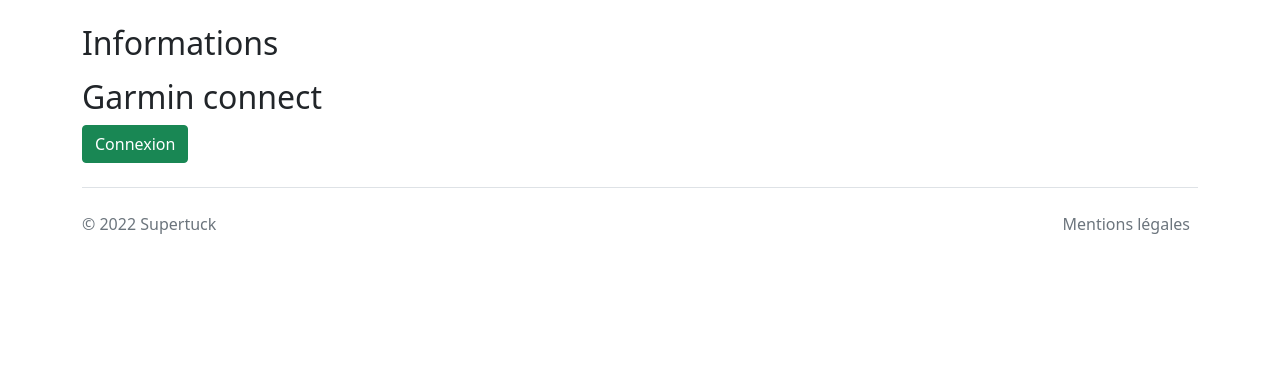
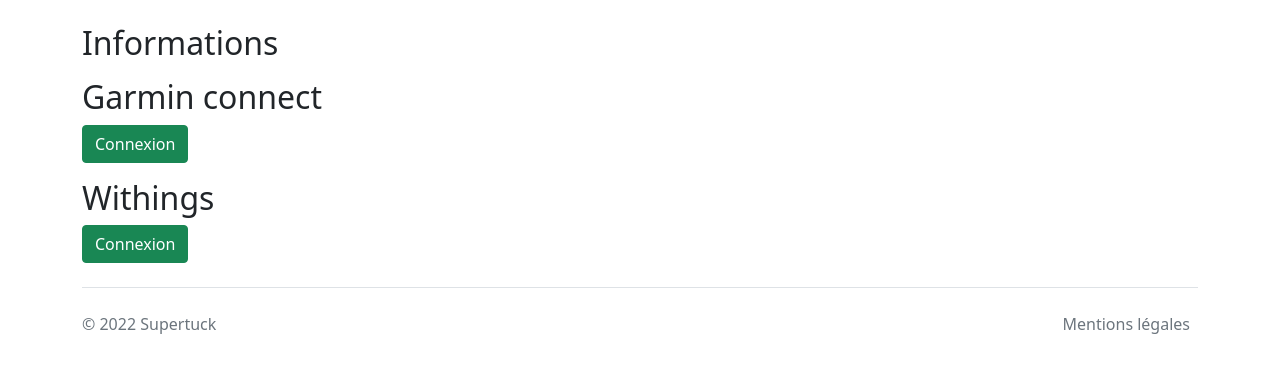
Before and after one commit to abulte/sleep.france.sh, a Flask app: template templates/account.html in a window 1280 px wide. Shown: the part 73-446 px from the top of the page. Run offline with Flask 2, Linux system fonts and the light colour scheme; the template is opened without the code that fills it, so the values that code supplies are empty.

Commit message:
barebone withings integration

```diff
--- a/app.py
+++ b/app.py
@@ -13,6 +13,7 @@ app.config.from_pyfile("settings.py")
 
 oauth = OAuth(app)
 oauth.register("garmin", fetch_token=User.fetch_token)
+oauth.register("withings", fetch_token=User.fetch_token)
 
 init_models(app)
 security = Security(app, app.user_datastore)
@@ -41,7 +42,13 @@ def login_oauth(provider):
 @app.route("/authorize/<provider>")
 @auth_required()
 def authorize(provider):
-    token = getattr(oauth, provider).authorize_access_token()
+    kwargs = {}
+    if provider == "withings":
+        kwargs = {
+            "client_id": app.config["WITHINGS_CLIENT_ID"],
+            "client_secret": app.config["WITHINGS_CLIENT_SECRET"],
+        }
+    token = getattr(oauth, provider).authorize_access_token(**kwargs)
     app.logger.debug(f"Got authorize token: {token}")
     current_user.token[provider] = token
     current_user.save()
--- a/templates/account.html
+++ b/templates/account.html
@@ -13,4 +13,14 @@
     <a type="button" class="btn btn-danger">Déconnexion</a>
     {% endif %}
 </section>
+<section class="mb-3">
+    <h2>Withings</h2>
+    {% if not current_user.token.get("withings") %}
+    <a href="{{ url_for('login_oauth', provider='withings') }}" type="button" class="btn btn-success">Connexion</a>
+    {% else %}
+    {{current_user.token.get("withings")}}
+    <a type="button" class="btn btn-danger">Déconnexion</a>
+    <a href="{{ url_for('login_oauth', provider='withings') }}" type="button" class="btn btn-success">Connexion</a>
+    {% endif %}
+</section>
 {% endblock %}
```
Also changed, not shown: settings.py (+9 -0 lines), static/logo-square.png (added).
